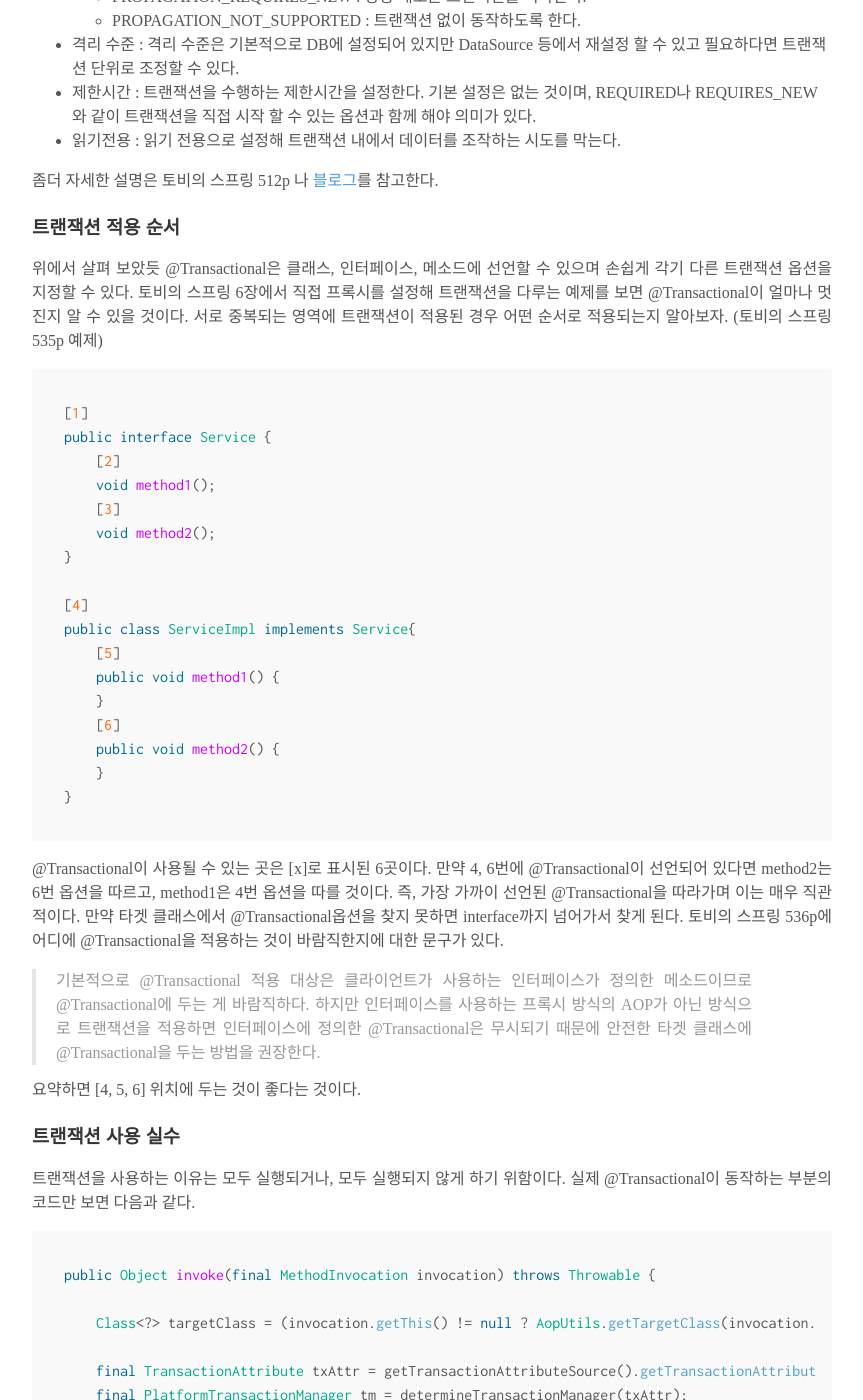
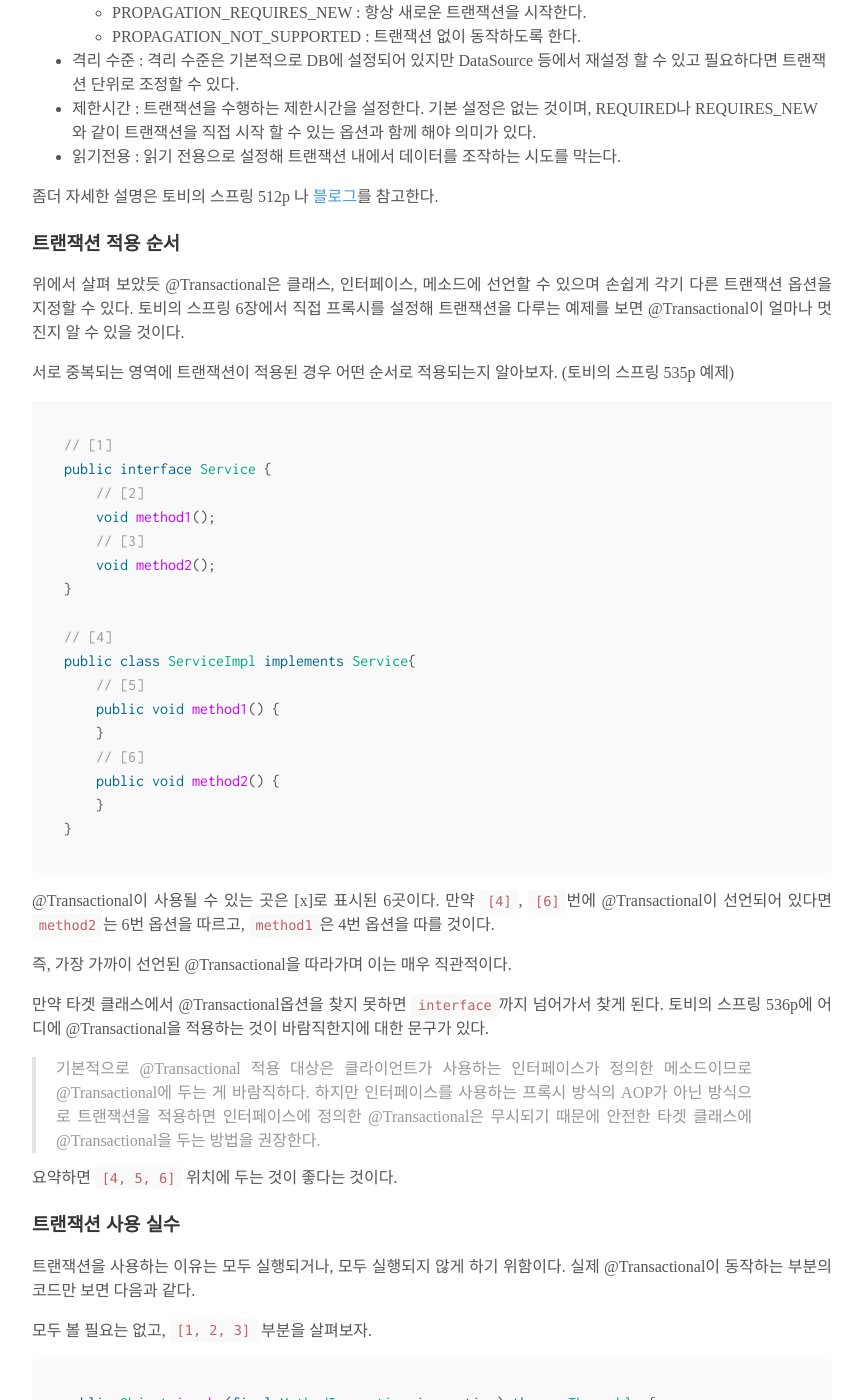
Before and after one commit to cyseo/cyseo.github.io, a Jekyll site: the page built from _posts/2018-03-04-[Spring]-@Transactional.md, in a window 1280 px wide and 1400 px high, scrolled down 1835 px. Shown: the whole window, without its empty margins (208-1071 px from the left). Built offline with Jekyll 4.4.1, drawn with Linux system fonts in a browser that asks for light colours; some web fonts are replaced; comment, search, counter and statistics services are not loaded; some of the changed text lies outside the part shown.

Commit message:
@Transactional post 수정

````diff
--- a/_posts/2018-03-04-[Spring]-@Transactional.md
+++ b/_posts/2018-03-04-[Spring]-@Transactional.md
@@ -1,7 +1,7 @@
 ---
 layout: post
 comments: true
-title: "[Spring]-@Transactional"
+title: "[Spring] @Transactional"
 author: Changyoun Seo
 date: 2018-03-04 12:00:00 +0900
 tags: [교육, Spring, Transactional]
@@ -24,7 +24,9 @@
 
 ### @interface
 커스텀 어노테이션을 만들 때 사용하는 인터페이스이다.
-이때 메타 어노테이션을 사용한다. (토비의 스프링 532p에도 나와있다.)
+이때 메타 어노테이션을 사용한다.
+
+(토비의 스프링 532p에도 나와 있다.)
 - @Retention : 어노테이션 정보가 언제까지 유지되는지 설정한다.
     - RetentionPolicy.RUNTIME : 런타임 때에도 어노테이션 정보를 리플렉션을 통해 얻을 수 있음
     - RetentionPolicy.CLASS : 컴파일러가 클래스를 참조할 때까지 유효
@@ -52,7 +54,7 @@
  @Documented
 public @interface Transactional {}
 ```
-위 선언에서 알 수 있듯, Transactional은 런타임 때도 어노테이션 정보가 유지되며, 타입(클래스, 인터페이스)과 메소드를 대상으로 지정할 수 있음을 알 수 있다.
+위 선언에서 알 수 있듯 Transactional은 런타임 때도 어노테이션 정보가 유지되며, 타입(클래스, 인터페이스)과 메소드를 대상으로 지정할 수 있음을 알 수 있다.
 
 ### 트랜잭션 속성
 Transactional에서 지정할 수 있는 속성에는 `트랜잭션 전파`, `격리 수준`, `제한 시간`, `읽기 전용` 등이 있다.
@@ -70,36 +72,41 @@
 ### 트랜잭션 적용 순서
 위에서 살펴 보았듯 @Transactional은 클래스, 인터페이스, 메소드에 선언할 수 있으며 손쉽게 각기 다른 트랜잭션 옵션을 지정할 수 있다.
 토비의 스프링 6장에서 직접 프록시를 설정해 트랜잭션을 다루는 예제를 보면 @Transactional이 얼마나 멋진지 알 수 있을 것이다.
+
 서로 중복되는 영역에 트랜잭션이 적용된 경우 어떤 순서로 적용되는지 알아보자. (토비의 스프링 535p 예제)
 ```java
-[1]
+// [1]
 public interface Service {
-    [2]
+    // [2]
     void method1();
-    [3]
+    // [3]
     void method2();
 }
 
-[4]
+// [4]
 public class ServiceImpl implements Service{
-    [5]
+    // [5]
     public void method1() {
     }
-    [6]
+    // [6]
     public void method2() {
     }
 }
 ```
-@Transactional이 사용될 수 있는 곳은 [x]로 표시된 6곳이다. 만약 4, 6번에 @Transactional이 선언되어 있다면 method2는 6번 옵션을 따르고, method1은 4번 옵션을 따를 것이다.
+@Transactional이 사용될 수 있는 곳은 [x]로 표시된 6곳이다. 만약 `[4]`, `[6]`번에 @Transactional이 선언되어 있다면 `method2`는 6번 옵션을 따르고, `method1`은 4번 옵션을 따를 것이다.
+
 즉, 가장 가까이 선언된 @Transactional을 따라가며 이는 매우 직관적이다.
-만약 타겟 클래스에서 @Transactional옵션을 찾지 못하면 interface까지 넘어가서 찾게 된다.
+
+만약 타겟 클래스에서 @Transactional옵션을 찾지 못하면 `interface`까지 넘어가서 찾게 된다.
 토비의 스프링 536p에 어디에 @Transactional을 적용하는 것이 바람직한지에 대한 문구가 있다.
 > 기본적으로 @Transactional 적용 대상은 클라이언트가 사용하는 인터페이스가 정의한 메소드이므로 @Transactional에 두는 게 바람직하다. 하지만 인터페이스를 사용하는 프록시 방식의 AOP가 아닌 방식으로 트랜잭션을 적용하면 인터페이스에 정의한 @Transactional은 무시되기 때문에 안전한 타겟 클래스에 @Transactional을 두는 방법을 권장한다.
 
-요약하면 [4, 5, 6] 위치에 두는 것이 좋다는 것이다.
+요약하면 `[4, 5, 6]` 위치에 두는 것이 좋다는 것이다.
 
 ### 트랜잭션 사용 실수
 트랜잭션을 사용하는 이유는 모두 실행되거나, 모두 실행되지 않게 하기 위함이다. 실제 @Transactional이 동작하는 부분의 코드만 보면 다음과 같다.
+
+모두 볼 필요는 없고, `[1, 2, 3]` 부분을 살펴보자.
 ```java
 public Object invoke(final MethodInvocation invocation) throws Throwable {
 
@@ -123,7 +130,7 @@
       }
       catch (Throwable ex) {
           // target invocation exception
-          [2]
+          // [2]
           completeTransactionAfterThrowing(txInfo, ex);
           throw ex;
       }
@@ -131,7 +138,7 @@
           cleanupTransactionInfo(txInfo);
       }
       // Commit after the method call returns
-      [3]
+      // [3]
       commitTransactionAfterReturning(txInfo);
       return retVal;
     }
@@ -165,7 +172,7 @@
 무엇이 문제일까?
 
 위 내용을 모두 보았다면 알겠지만 이 메서드의 @Transactional은 의미가 없다.
-왜냐하면 @Transactional의 실 동작부분에서 살펴봤듯 이 메서드에서 exception이 throws 되어 [2]번에 catch가 되야지만 우리가 기대했던 대로 트랜잭션이 적용될 것이기 때문이다!
+왜냐하면 @Transactional의 실 동작부분에서 살펴봤듯 이 메서드에서 exception이 throws 되어 `[2]`번에 catch가 되야지만 우리가 기대했던 대로 트랜잭션이 적용될 것이기 때문이다!
 
 `boolean` 리턴보다는 좀더 java스럽게, 그리고 @Transactional도 깔끔히 동작하도록 수정한다면 다음과 같다.
 
````
Also changed, not shown: other parts of _posts/2018-03-04-[Spring]-@Transactional.md (+2 -2 lines).
